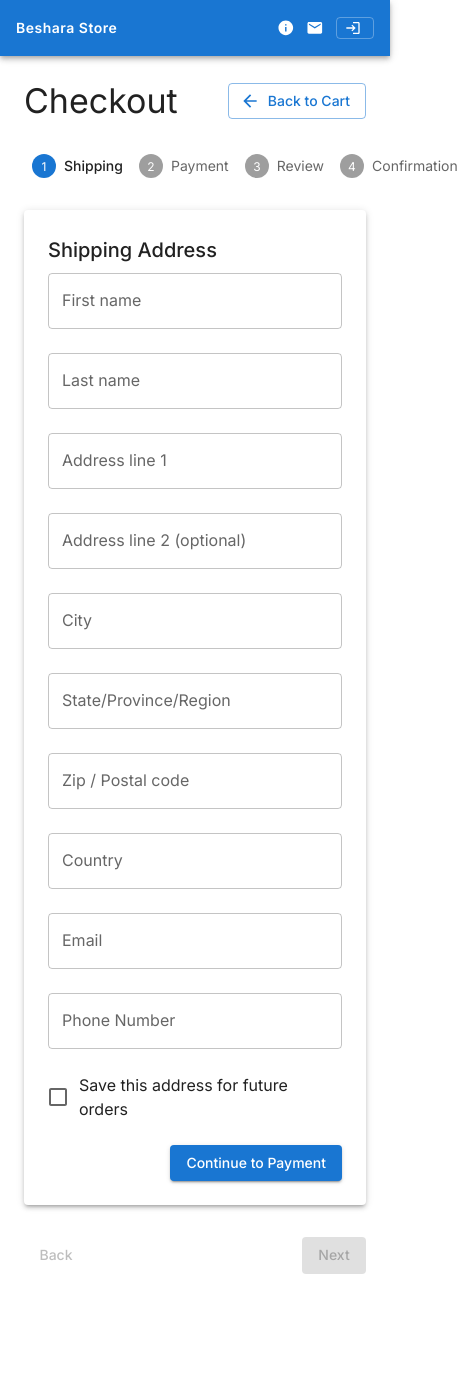
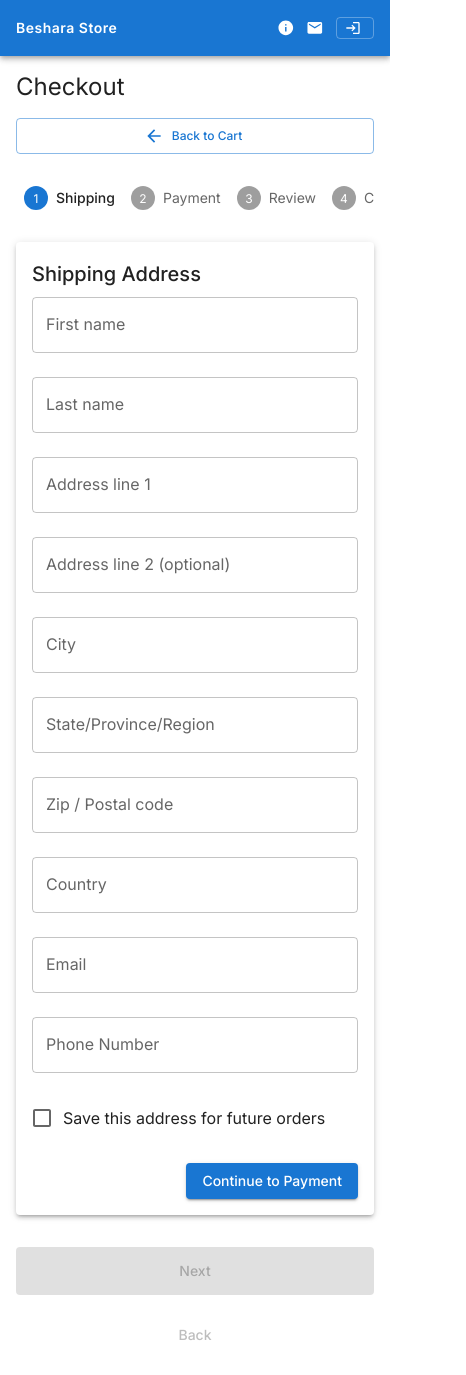
Before and after one commit to mohamedadel1994825/beshara-task, a Next.js app: page /checkout in a window 390 px wide. Shown: the whole page, 466 px wide, since content can reach past the window. Before the commit the page ends 1298 px from the top, so only its background shows below. Built offline with nearby package versions, Linux system fonts and the light colour scheme.

Commit message:
fix responsive checkout

```diff
--- a/src/app/checkout/page.tsx
+++ b/src/app/checkout/page.tsx
@@ -1,4 +1,3 @@
-// src/app/checkout/page.tsx or src/pages/checkout/index.tsx
 "use client";
 
 import { RootState } from "@/store";
@@ -14,6 +13,7 @@ import {
   Stepper,
   Typography,
 } from "@mui/material";
+import useMediaQuery from "@mui/material/useMediaQuery";
 import Link from "next/link";
 import React, { useState } from "react";
 import { useSelector } from "react-redux";
@@ -51,10 +51,10 @@ const CheckoutPage: React.FC = () => {
   });
   const [isSubmitting, setIsSubmitting] = useState(false);
   const [error, setError] = useState<string | null>(null);
+  const isXs = useMediaQuery("(max-width:360px)");
 
   const handleNext = () => {
     if (activeStep === steps.length - 2) {
-      // Handle order submission
       handlePlaceOrder();
     } else {
       setActiveStep((prevStep) => prevStep + 1);
@@ -78,12 +78,8 @@ const CheckoutPage: React.FC = () => {
   const handlePlaceOrder = async () => {
     setIsSubmitting(true);
     setError(null);
-
     try {
-      // Mock API call - replace with actual order submission
       await new Promise((resolve) => setTimeout(resolve, 2000));
-
-      // Process successful
       setActiveStep((prevStep) => prevStep + 1);
     } catch (err) {
       setError("There was an error processing your order. Please try again.");
@@ -129,85 +125,163 @@ const CheckoutPage: React.FC = () => {
   };
 
   return (
-    <Box sx={{ p: 3, maxWidth: 1200, mx: "auto" }}>
+    <Box
+      sx={{
+        p: { xs: 2, sm: 3 },
+        maxWidth: 1200,
+        mx: "auto",
+        minWidth: 300, // Apply minWidth to ensure container doesn't shrink below this width
+      }}
+    >
+      {/* Header */}
       <Box
         sx={{
           display: "flex",
+          flexDirection: { xs: "column", sm: "row" },
           justifyContent: "space-between",
-          alignItems: "center",
+          alignItems: { xs: "flex-start", sm: "center" },
           mb: 4,
+          gap: 2,
+          minWidth: 300, // Apply minWidth to ensure header doesn't shrink below this width
         }}
       >
-        <Typography variant="h4" component="h1">
+        <Typography
+          variant="h4"
+          component="h1"
+          fontSize={{ xs: "1.5rem", sm: "2rem" }}
+        >
           Checkout
         </Typography>
+
         {activeStep < steps.length - 1 && (
           <Button
             variant="outlined"
             component={Link}
             href="/cart"
             startIcon={<ArrowBackIcon />}
+            sx={{
+              height: { xs: "36px", sm: "40px" },
+              fontSize: { xs: "0.75rem", sm: "0.875rem" },
+              px: { xs: 1.5, sm: 2.5 },
+              py: { xs: 0.5, sm: 1 },
+              alignSelf: { xs: "stretch", sm: "center" },
+            }}
           >
             Back to Cart
           </Button>
         )}
       </Box>
 
-      <Stepper activeStep={activeStep} sx={{ mb: 4 }}>
-        {steps.map((label) => (
-          <Step key={label}>
-            <StepLabel>{label}</StepLabel>
-          </Step>
-        ))}
-      </Stepper>
+      {/* Stepper */}
+      <Box
+        sx={{
+          overflowX: "auto",
+          mb: 4,
+          scrollbarWidth: "none", // Firefox
+          "&::-webkit-scrollbar": {
+            display: "none", // Chrome/Safari
+          },
+          minWidth: 300, // Apply minWidth to ensure stepper doesn't shrink below this width
+        }}
+      >
+        <Stepper
+          activeStep={activeStep}
+          sx={{
+            flexWrap: "nowrap",
+            width: "max-content",
+            minWidth: {
+              xs: "100%", // Full width on mobile
+              sm: "300px", // Set minimum width on tablets and up
+            },
+          }}
+        >
+          {steps.map((label) => (
+            <Step key={label}>
+              <StepLabel
+                sx={{
+                  whiteSpace: "nowrap",
+                  fontSize: { xs: "0.75rem", sm: "0.875rem" },
+                }}
+              >
+                {label}
+              </StepLabel>
+            </Step>
+          ))}
+        </Stepper>
+      </Box>
 
+      {/* Error Message */}
       {error && (
         <Alert severity="error" sx={{ mb: 3 }}>
           {error}
         </Alert>
       )}
 
-      <Paper elevation={3} sx={{ p: 3, mb: 4 }}>
+      {/* Step Content */}
+      <Paper elevation={3} sx={{ p: { xs: 2, sm: 3 }, mb: 4, minWidth: 300 }}>
         {renderStepContent(activeStep)}
       </Paper>
 
+      {/* Navigation Buttons */}
       {activeStep < steps.length - 1 && (
-        <Box sx={{ display: "flex", justifyContent: "space-between", mt: 3 }}>
+        <Box
+          sx={{
+            display: "flex",
+            flexDirection: { xs: "column-reverse", sm: "row" },
+            justifyContent: "space-between",
+            alignItems: "stretch",
+            gap: 2,
+            mt: 3,
+            minWidth: 300, // Apply minWidth to ensure buttons don't shrink below this width
+          }}
+        >
           <Button
+            fullWidth
             color="inherit"
             disabled={activeStep === 0}
             onClick={handleBack}
-            sx={{ mr: 1 }}
+            sx={{ height: 48 }}
           >
             Back
           </Button>
-          <div>
+
+          <Button
+            fullWidth
+            variant="contained"
+            color="primary"
+            onClick={handleNext}
+            disabled={
+              isSubmitting || activeStep === 0 || activeStep === 1 // optionally handle validation
+            }
+            sx={{ height: 48 }}
+          >
             {activeStep === steps.length - 2 ? (
-              <Button
-                variant="contained"
-                color="primary"
-                onClick={handleNext}
-                disabled={isSubmitting}
-              >
-                {isSubmitting ? <CircularProgress size={24} /> : "Place Order"}
-              </Button>
+              isSubmitting ? (
+                <CircularProgress size={24} color="inherit" />
+              ) : (
+                "Place Order"
+              )
             ) : (
-              <Button
-                variant="contained"
-                color="primary"
-                onClick={handleNext}
-                disabled={activeStep === 0 || activeStep === 1}
-              >
-                Next
-              </Button>
+              "Next"
             )}
-          </div>
+          </Button>
         </Box>
       )}
 
+      {/* Continue Shopping on Last Step */}
       {activeStep === steps.length - 1 && (
         <Box sx={{ display: "flex", justifyContent: "center", mt: 3 }}>
-          <Button variant="contained" color="primary" component={Link} href="/">
+          <Button
+            variant="contained"
+            color="primary"
+            component={Link}
+            href="/"
+            sx={{
+              fontSize: { xs: "0.875rem", sm: "1rem" },
+              px: { xs: 2, sm: 4 },
+              py: { xs: 1, sm: 1.5 },
+            }}
+          >
             Continue Shopping
           </Button>
         </Box>
--- a/src/components/checkout/OrderConfirmation.tsx
+++ b/src/components/checkout/OrderConfirmation.tsx
@@ -1,4 +1,3 @@
-// src/components/checkout/OrderConfirmation.tsx
 import CheckCircleOutlineIcon from "@mui/icons-material/CheckCircleOutline";
 import EmailIcon from "@mui/icons-material/Email";
 import { Box, Divider, Paper, Typography } from "@mui/material";
@@ -14,14 +13,14 @@ const OrderConfirmation: React.FC<OrderConfirmationProps> = ({
   shippingEmail,
 }) => {
   return (
-    <Box sx={{ textAlign: "center", py: 3 }}>
+    <Box sx={{ textAlign: "center", py: 3, overflow: "hidden" }}>
       <CheckCircleOutlineIcon color="success" sx={{ fontSize: 64, mb: 2 }} />
 
-      <Typography variant="h4" gutterBottom>
+      <Typography variant="h4" gutterBottom sx={{ fontSize: { xs: "1.5rem", sm: "2rem" } }}>
         Order Confirmed!
       </Typography>
 
-      <Typography variant="h6" gutterBottom>
+      <Typography variant="h6" gutterBottom sx={{ fontSize: { xs: "1rem", sm: "1.25rem" } }}>
         Thank you for your purchase
       </Typography>
 
@@ -31,11 +30,36 @@ const OrderConfirmation: React.FC<OrderConfirmationProps> = ({
 
       <Paper
         elevation={1}
-        sx={{ p: 3, mt: 4, maxWidth: 600, mx: "auto", bgcolor: "grey.50" }}
+        sx={{
+          p: 3,
+          mt: 4,
+          maxWidth: 600,
+          mx: "auto",
+          bgcolor: "grey.50",
+          width: "100%", // Make it flexible on small screens
+        }}
       >
-        <Box sx={{ display: "flex", alignItems: "center", mb: 2 }}>
-          <EmailIcon color="primary" sx={{ mr: 1 }} />
-          <Typography variant="body1">
+        <Box
+          sx={{
+            display: "flex",
+            alignItems: "center",
+            mb: 2,
+            flexDirection: { xs: "column", sm: "row" },
+            justifyContent: { xs: "center", sm: "flex-start" },
+          }}
+        >
+          <EmailIcon
+            color="primary"
+            sx={{
+              mr: { xs: 0, sm: 1 },
+              mb: { xs: 1, sm: 0 },
+              fontSize: { xs: "2rem", sm: "2.5rem" }, // Increase size on smaller screens
+            }}
+          />
+          <Typography
+            variant="body1"
+            sx={{ textAlign: { xs: "center", sm: "left" }, fontSize: { xs: "0.875rem", sm: "1rem" } }}
+          >
             We have sent a confirmation email to{" "}
             <strong>{shippingEmail}</strong>
           </Typography>
@@ -43,7 +67,15 @@ const OrderConfirmation: React.FC<OrderConfirmationProps> = ({
 
         <Divider sx={{ my: 2 }} />
 
-        <Typography variant="body2" color="text.secondary" sx={{ mb: 2 }}>
+        <Typography
+          variant="body2"
+          color="text.secondary"
+          sx={{
+            mb: 2,
+            fontSize: { xs: "0.75rem", sm: "0.875rem" },
+            textAlign: { xs: "center", sm: "left" }, // Center text on small screens
+          }}
+        >
           You will receive an email when your order has shipped. If you have any
           questions about your order, please contact our customer service team.
         </Typography>
```
